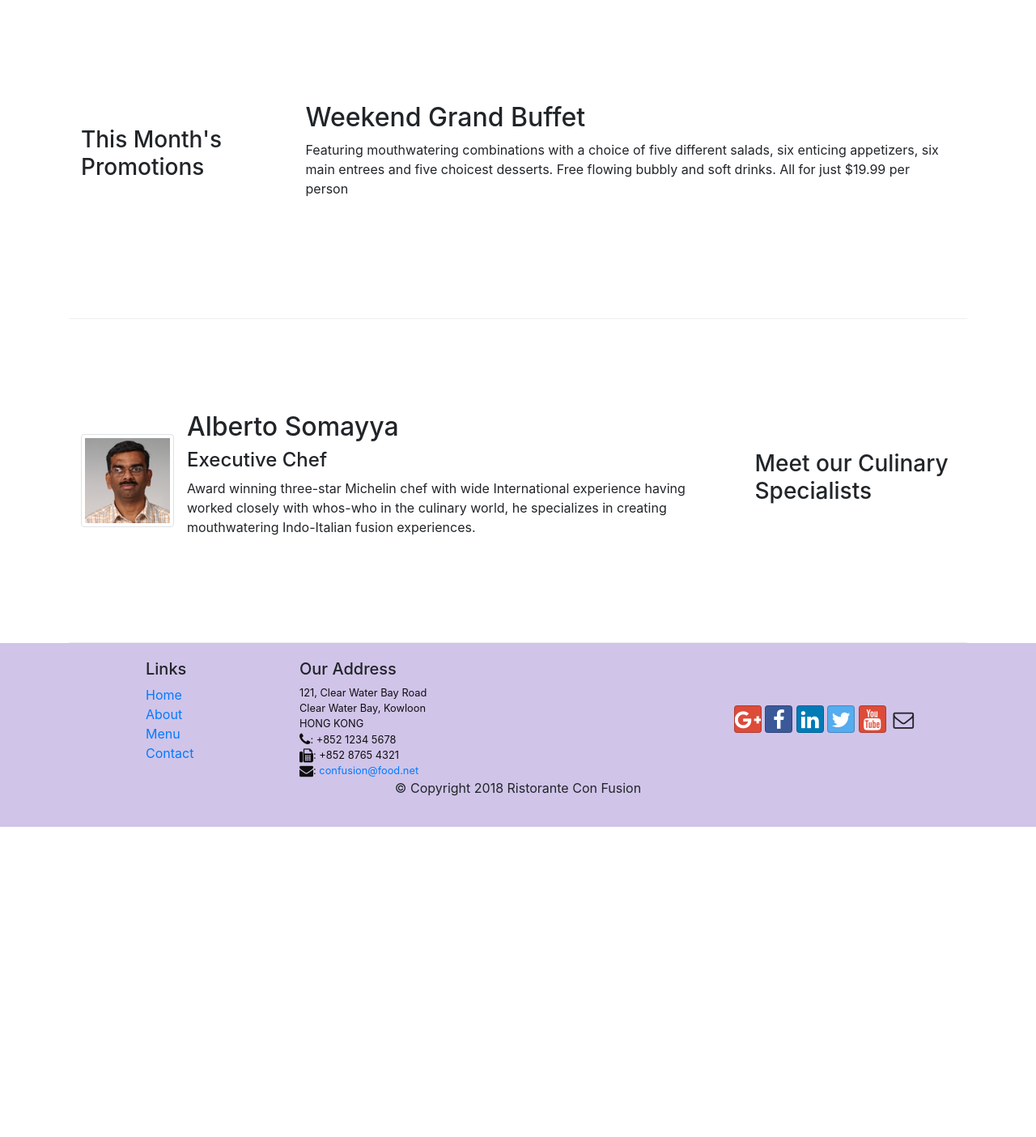
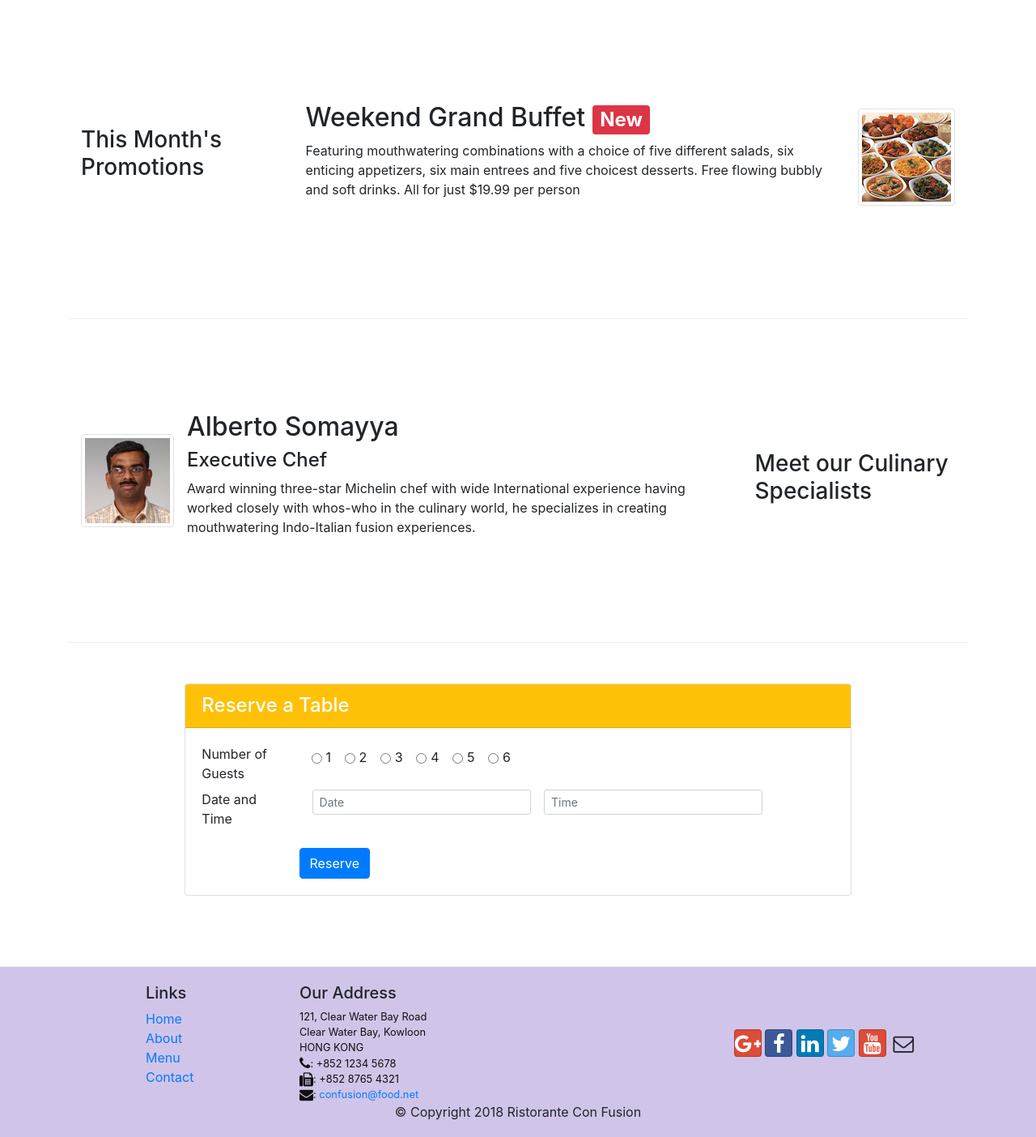
Before and after one commit to kritikasahni8/Website-With-Bootstrap, a website: page Bootstrap4/conFusion/index.html in a window 1280 px wide. Shown: the part 740-2144 px from the top of the page at 81% size. Before the commit the page ends 1761 px from the top, so only its background shows below. Drawn offline with nearby package versions, Linux system fonts and the light colour scheme.

Commit message:
form to submit reservation req for table and shifted pic frm left to right

```diff
--- a/Bootstrap4/conFusion/index.html
+++ b/Bootstrap4/conFusion/index.html
@@ -43,6 +43,9 @@
                 <div class="col-12 col-sm align-self-center">
                     <img src="img/logo.png" class="img-fluid">
                 </div>
+                <div class="col-12 col-sm-3 align-self-center">
+                    <a class="btn btn-warning" href="#reserveTable"><strong>Reserve Table</strong></a>
+                </div>
             </div>
         </div>
     </header>
@@ -56,8 +59,8 @@
                 <div class="media">
                     <img class="d-flex mr-3 img-thumbnail align-self-center"
                             src="img/uthappizza.png" alt="Uthappizza">
-                    <div class="media-body">
-                        <h2 class="mt-0">Uthappizza</h2>
+                    <div class="media-body">  <!--  badge-danger is red color badge badge pill:rect circular shape -->
+                        <h2 class="mt-0">Uthappizza <span class="badge badge-danger">HOT</span> <span class="badge badge-pill badge-secondary">$4.99</span></h2>
                         <p class="d-none d-sm-block">A unique combination of Indian Uthappam (pancake) and
                             Italian pizza, topped with Cerignola olives, ripe vine
                             cherry tomatoes, Vidalia onion, Guntur chillies and
@@ -67,16 +70,22 @@
             </div>
         </div>
 
-
-        <div class='row row-content align-items-center'>
-            <div class='col-12 col-sm-4 col-md-3'>
+        <div  class="row row-content align-items-center">
+            <div class="col-12 col-sm-4 col-md-3">
                 <h3>This Month's Promotions</h3>
             </div>
-            <div class='col col-sm col-md'>
-                <h2>Weekend Grand Buffet</h2>
-                <p>Featuring mouthwatering combinations with a choice of five different salads, six enticing appetizers, six main entrees and five choicest desserts. Free flowing bubbly and soft drinks. All for just $19.99 per person </p>
+            <div class="col col-sm col-md">
+                <div class="media">
+                    <div class="media-body">
+                        <h2 class="mt-0">Weekend Grand Buffet <span class="badge badge-danger">New</span></h2>
+                        <p class="d-none d-sm-block">Featuring mouthwatering combinations with a choice of five different salads, six enticing appetizers, six main entrees and five choicest desserts. Free flowing bubbly and soft drinks. All for just $19.99 per person </p>
+                    </div>
+                    <img src="img/buffet.png" class="d-flex ml-3 img-thumbnail align-self-center" alt="buffet">
+
+                </div>
             </div>
         </div>
+
 
         <div class='row row-content align-items-center'>
             <div  class='col-12 col-sm-4 order-sm-last col-md-3'>
@@ -99,6 +108,58 @@
             </div>
         </div>
     </div>
+
+    <div class="row row-content">
+        <div class="col-12 col-sm-8 offset-sm-2">
+            <div class="card" id="reserveTable">
+                <div class="card-header bg-warning"><h4 class="text-white m-auto">Reserve a Table</h4>
+                </div>
+                <div class="card-body">
+                    <div class="row">
+                        <label class="col-sm-2 col-12" for="NumberOfGuests">
+                            Number of Guests
+                        </label>
+                        <div class="col-sm-10">
+                            <div class="form-check form-check-inline">
+                                <input type="radio" name="NumberOfGuests" id="GuestNumber" class="form-check-input">
+                                <label class="form-check-lable mt-1" for="GuestNumber">1</label>
+                            </div>
+                            <div class="form-check form-check-inline">
+                                <input type="radio" name="NumberOfGuests" id="GuestNumber" class="form-check-input">
+                                <label class="form-check-lable mt-1" for="GuestNumber">2</label>
+                            </div>
+                            <div class="form-check form-check-inline">
+                                <input type="radio" name="NumberOfGuests" id="GuestNumber" class="form-check-input">
+                                <label class="form-check-lable mt-1" for="GuestNumber">3</label>
+                            </div>
+                            <div class="form-check form-check-inline">
+                                <input type="radio" name="NumberOfGuests" id="GuestNumber" class="form-check-input">
+                                <label class="form-check-lable mt-1" for="GuestNumber">4</label>
+                            </div>
+                            <div class="form-check form-check-inline">
+                                <input type="radio" name="NumberOfGuests" id="GuestNumber" class="form-check-input">
+                                <label class="form-check-lable mt-1" for="GuestNumber">5</label>
+                            </div>
+                            <div class="form-check form-check-inline">
+                                <input type="radio" name="NumberOfGuests" id="GuestNumber" class="form-check-input">
+                                <label class="form-check-lable mt-1" for="GuestNumber">6</label>
+                            </div>
+                        </div>
+                    </div>
+                    <div class="form-group row">
+                        <label for="dateAndTime" class="col-sm-2 col-12 form-group-label">Date and Time</label>
+                        <input type="text" name="date" class="form-control form-control-sm col-8 col-sm-4 ml-3" id="date" placeholder="Date">
+                        <input type="text" name="time" class="form-control form-control-sm col-8 col-sm-4 ml-3" id="time" placeholder="Time">
+                    </div>
+                    <div class="row">
+                        <button class="offset-sm-2 btn btn-primary">Reserve</button>
+                    </div>
+
+                </div>
+            </div>
+        </div>
+    </div>
+</div>
 
     <footer class='footer'>
         <div class='container'>
```
